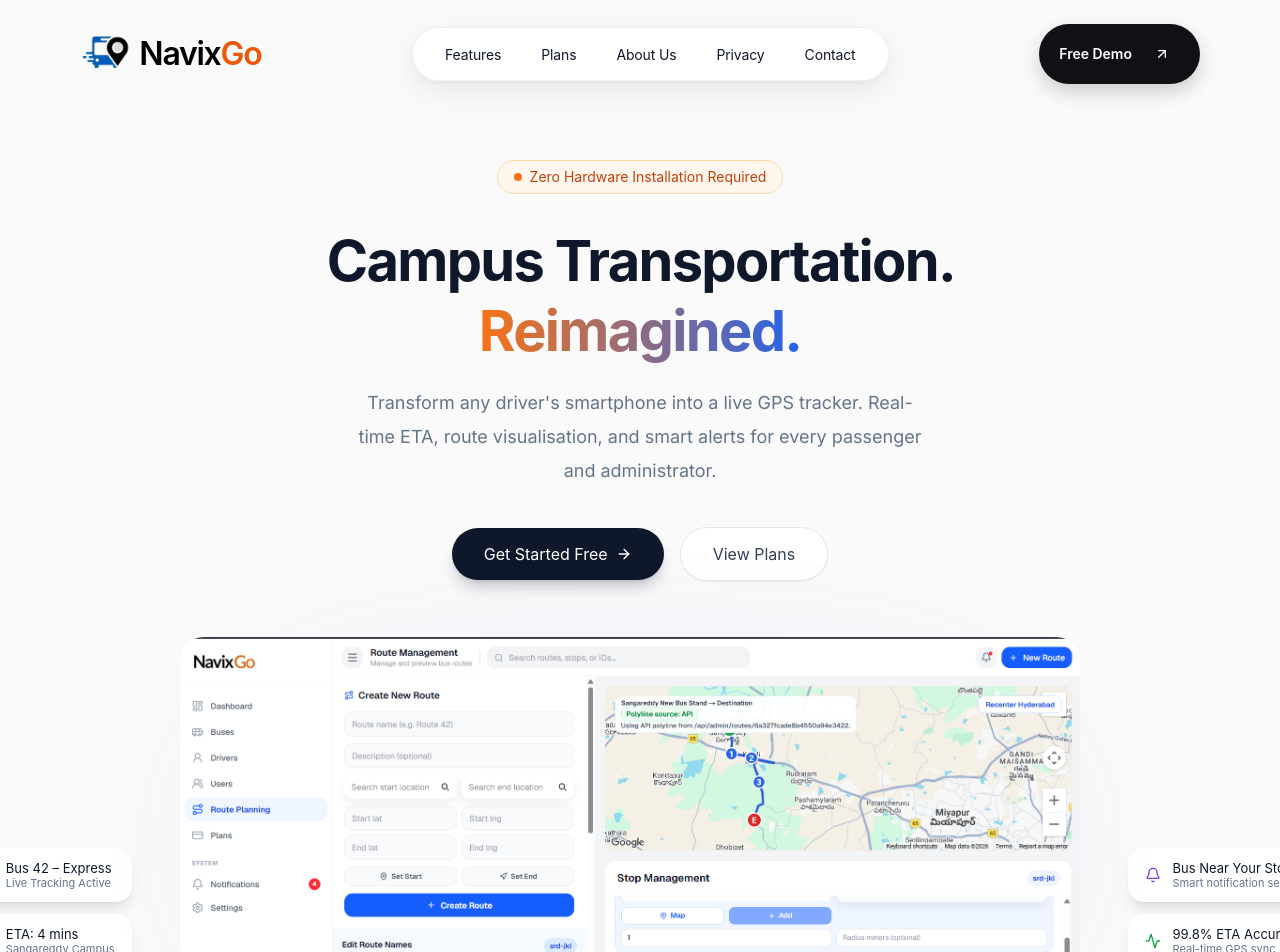
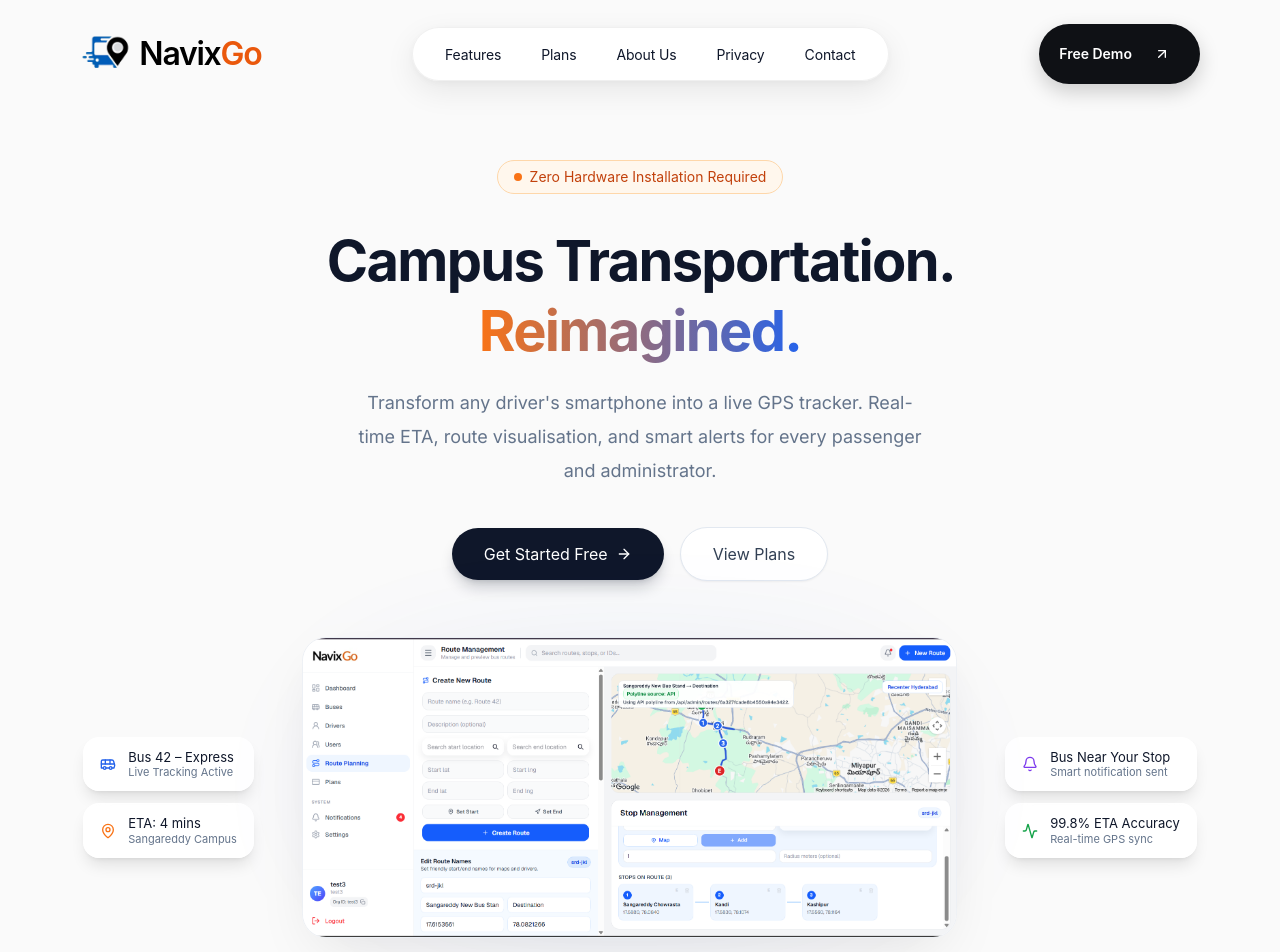
Before and after one commit to Nandha050/navixgo, a React (Vite) app: page / in a window 1280 px wide. Shown: the top 952 px of the page. Built offline with nearby package versions, Linux system fonts and the light colour scheme; a web font is replaced by a local one.

Commit message:
added vercel file

```diff
--- a/src/components/layout/Header.jsx
+++ b/src/components/layout/Header.jsx
@@ -36,7 +36,7 @@
             <Logo onClick={() => navigate('/')} />
           </div>
 
-          <div className="hidden md:flex justify-center min-w-0">
+          <div className="hidden lg:flex justify-center min-w-0">
             <motion.div
               className="flex items-center rounded-full bg-white/95 px-5 lg:px-8 py-3 border border-[rgba(0,0,0,0.06)] shadow-[0_10px_30px_rgba(0,0,0,0.08),0_2px_10px_rgba(0,0,0,0.04)]"
               initial={{ opacity: 0, y: -10 }}
@@ -82,7 +82,7 @@
             <button
               type="button"
               onClick={() => setIsMobileMenuOpen(!isMobileMenuOpen)}
-              className="md:hidden inline-flex h-11 w-11 items-center justify-center rounded-full border border-slate-200 bg-white/90 text-slate-700 shadow-sm transition-all duration-300 hover:-translate-y-0.5 hover:shadow-lg"
+              className="lg:hidden inline-flex h-11 w-11 items-center justify-center rounded-full border border-slate-200 bg-white/90 text-slate-700 shadow-sm transition-all duration-300 hover:-translate-y-0.5 hover:shadow-lg"
               aria-label="Toggle menu"
             >
               {isMobileMenuOpen ? <X size={20} /> : <Menu size={20} />}
@@ -97,7 +97,7 @@
               animate={{ opacity: 1, y: 0 }}
               exit={{ opacity: 0, y: -10 }}
               transition={{ duration: 0.3, ease: 'easeOut' }}
-              className="md:hidden mt-3 rounded-[32px] border border-[rgba(15,17,21,0.08)] bg-white/95 px-4 py-5 shadow-[0_18px_40px_rgba(15,17,21,0.12)] backdrop-blur-xl"
+              className="lg:hidden mt-3 rounded-[32px] border border-[rgba(15,17,21,0.08)] bg-white/95 px-4 py-5 shadow-[0_18px_40px_rgba(15,17,21,0.12)] backdrop-blur-xl"
             >
               <div className="flex flex-col gap-4">
                 {navItems.map((item) => (
--- a/src/pages/Home.jsx
+++ b/src/pages/Home.jsx
@@ -188,12 +188,12 @@
             />
           </div>
 
-          {/* Primary phone */}
-          <div className="flex-shrink-0 relative z-10">
-            {/* Soft glow behind phone */}
+          {/* Primary image */}
+          <div className="relative z-10 w-full max-w-4xl mx-auto px-2 sm:px-4 lg:px-0">
+            {/* Soft glow behind image */}
             <div className="absolute inset-0 rounded-full blur-3xl opacity-30 pointer-events-none"
               style={{ background: 'radial-gradient(ellipse,rgba(37,99,235,.4),transparent)' }} />
-            <img src={screenshotDashboard} alt="NavixGo live tracking" width="900" height="500" className="relative z-10 opacity-100 rounded-3xl" />
+            <img src={screenshotDashboard} alt="NavixGo live tracking" className="relative z-10 w-full h-auto object-contain rounded-xl sm:rounded-2xl lg:rounded-3xl shadow-[0_20px_60px_-15px_rgba(0,0,0,0.1)] border border-slate-200/50" />
           </div>
 
           {/* Right chips */}
@@ -701,7 +701,7 @@
       {/* ══════════════════════════════════════════
           BOTTOM CTA
       ══════════════════════════════════════════ */}
-      <section id="contact" className="py-8 sm:py-10 px-4 sm:px-6 lg:px-8 max-w-[85%] mx-auto">
+      <section id="contact" className="py-8 sm:py-10 px-4 sm:px-6 lg:px-8 w-[92%] sm:w-[85%] max-w-6xl mx-auto">
         <div className="bg-gradient-to-br from-blue-500 to-blue-700 rounded-[2.5rem] p-8 sm:p-12 relative overflow-hidden shadow-[0_20px_45px_-10px_rgba(37,99,235,0.3)] flex flex-col lg:flex-row items-center justify-between gap-8">
           <div className="relative z-10 max-w-xl text-left">
             <h2 className="text-2xl sm:text-3xl md:text-4xl font-bold font-satoshi text-white mb-4 leading-tight">
```
Also changed, not shown: vercel.json (added).
